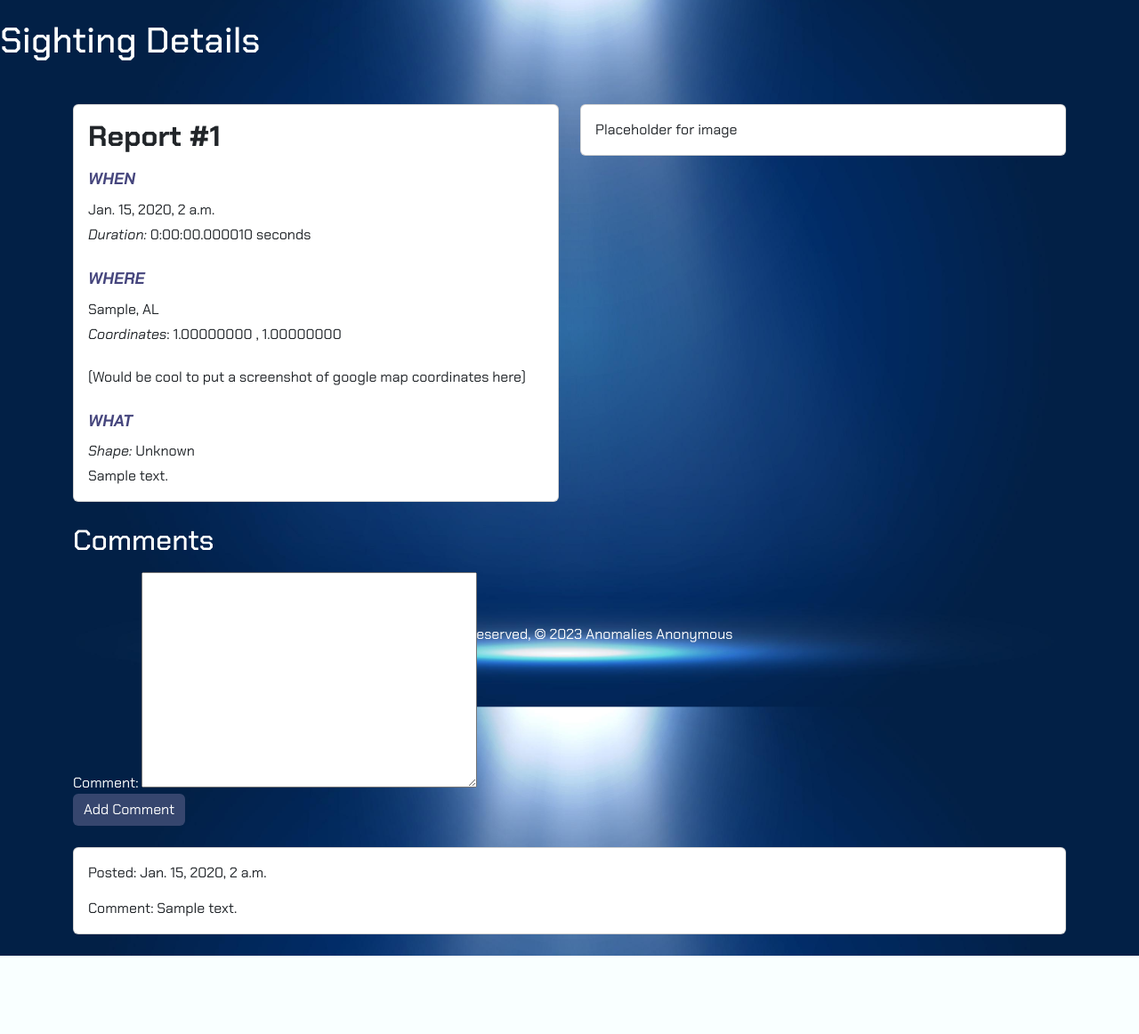
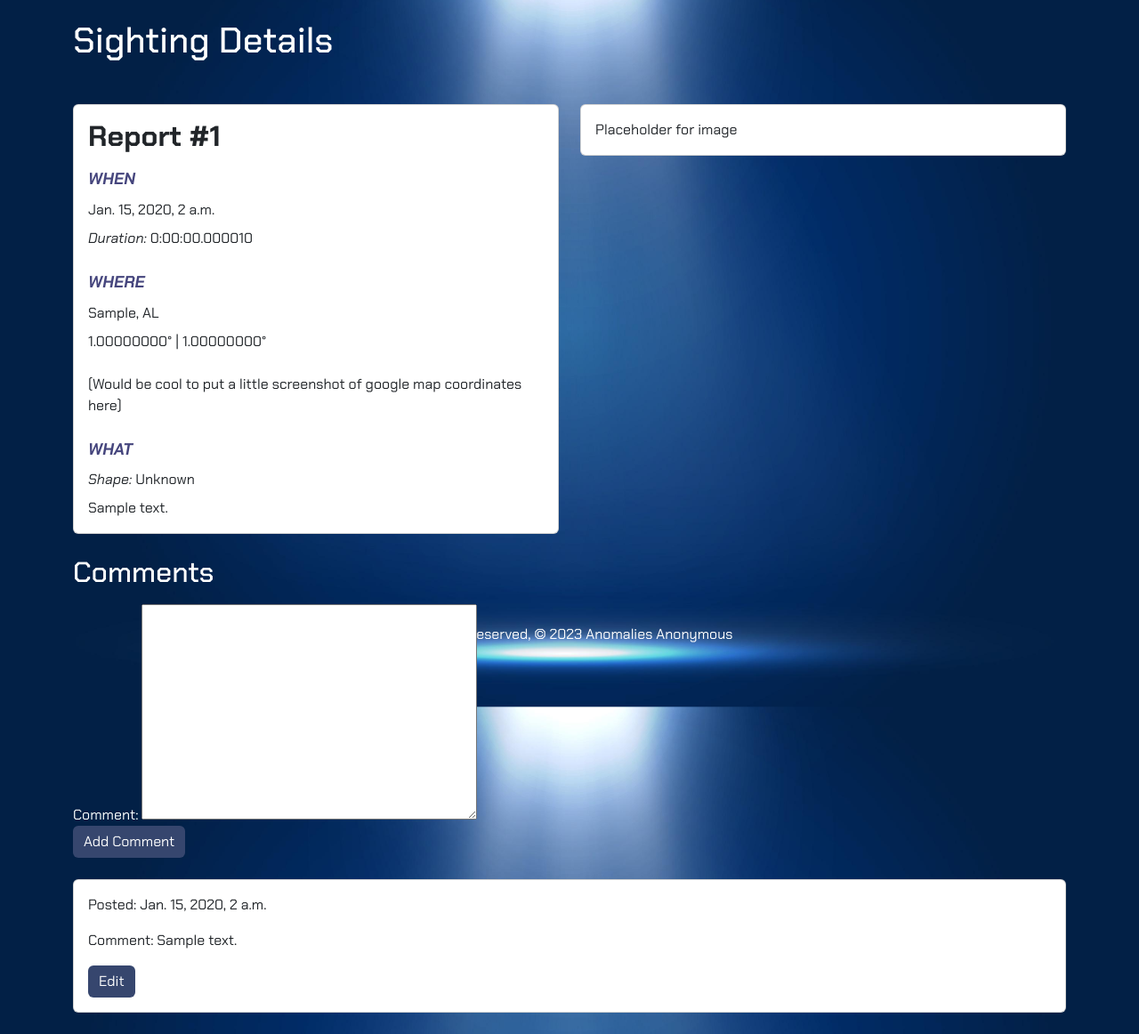
Before and after one commit to spbovarnick/anomalies-anonymous, a Django app: page /sightings/1/ in a window 1280 px wide. Shown: the part 59-1221 px from the top of the page at 89% size. Before the commit the page ends 1133 px from the top, so only its background shows below. Run offline with Django 4.2, Linux system fonts and the light colour scheme; tables that the repository leaves empty hold one stand-in row (values such as "Sample post"); some libraries are stand-ins or nearby versions.

Commit message:
edit comment button functional

```diff
--- a/anomaliesanonymous/main_app/models.py
+++ b/anomaliesanonymous/main_app/models.py
@@ -1,5 +1,5 @@
 from django.db import models
-
+from django.urls import reverse
 
 # Create your models here.
 class Sighting(models.Model):
@@ -101,5 +101,8 @@ class Comment(models.Model):
     date_posted = models.DateTimeField(auto_now_add=True)
     comment = models.TextField(max_length=300)
 
+    def get_absolute_url(self):
+        return reverse('detail', kwargs={'sighting_id': self.sighting.id})
+
     class Meta:
         ordering = ['-date_posted']
--- a/anomaliesanonymous/main_app/templates/about.html
+++ b/anomaliesanonymous/main_app/templates/about.html
@@ -2,5 +2,7 @@
 
 
 {% block content %}
-<h1>About</h1>
+<div class="container">
+    <h1 class="mb-5">About</h1>
+</div>
 {% endblock %}
--- a/anomaliesanonymous/main_app/templates/home.html
+++ b/anomaliesanonymous/main_app/templates/home.html
@@ -2,5 +2,7 @@
 
 
 {% block content %}
-<h1>Home</h1>
+<div class="container">
+    <h1 class="mb-5">Home</h1>
+</div>
 {% endblock %}
--- a/anomaliesanonymous/main_app/templates/sightings/detail.html
+++ b/anomaliesanonymous/main_app/templates/sightings/detail.html
@@ -2,23 +2,22 @@
 
 
 {% block content %}
-<h1 class="mb-5">Sighting Details</h1>
-
 <div class="container">
+  <h1 class="mb-5">Sighting Details</h1>
     <div class="row">
       <div class="col-lg-6 col-md-6 col-sm-12 mb-4">
         <div class="card">
           <div class="card-body">
             <h5 id="report-number" class="card-title mb-3">Report #{{ sighting.id }}</h5>
             <p class="card-text bold mb-2">WHEN</p>
-            <p class="card-text mb-1">{{ sighting.datetime }}</p>
-            <p class="card-text mb-4"><em>Duration: </em>{{ sighting.duration }} seconds</p>
+            <p class="card-text mb-2">{{ sighting.datetime }}</p>
+            <p class="card-text mb-4"><em>Duration: </em>{{ sighting.duration }}</p>
             <p class="card-text bold mb-2">WHERE</p>
-            <p class="card-text mb-1">{{ sighting.city }}, {{ sighting.state }}</p>
-            <p class="card-text mb-4"><em>Coordinates</em>: {{ sighting.latitude }} , {{ sighting.longitude }}</p>
-            <p class="card-text mb-4">(Would be cool to put a screenshot of google map coordinates here)</p>
+            <p class="card-text mb-2">{{ sighting.city }}, {{ sighting.state }}</p>
+            <p class="card-text mb-4">{{ sighting.latitude }}° | {{ sighting.longitude }}°</p>
+            <p class="card-text mb-4">(Would be cool to put a little screenshot of google map coordinates here)</p>
             <p class="card-text bold mb-2">WHAT</p>
-            <p class="card-text mb-1"><em>Shape:</em> {{ sighting.get_shape_display.capitalize }}</p>
+            <p class="card-text mb-2"><em>Shape:</em> {{ sighting.get_shape_display.capitalize }}</p>
             <p class="card-text">{{ sighting.description }}</p>
           </div>
         </div>
@@ -35,7 +34,7 @@
       <h2 class="card-title mb-3">Comments</h2>
 
 
-      <form action="{% url 'add_comment' sighting.id %}" method="POST" class="form">
+      <form action="{% url 'add_comment' sighting.id %}" method="POST">
         {% csrf_token %}
         <div class="form-group">
           {{ comment_form }}
@@ -43,17 +42,26 @@
         <button type="submit" class="btn btn-primary mb-4">Add Comment</button>
       </form>
 
+      {% if sighting.comment_set.all.count %}
+        {% for comment in sighting.comment_set.all %}
+          <div class="card mb-3">
+            <div class="card-body">
+              <p class="card-text">Posted: {{ comment.date_posted }}</p>
+              <p class="card-text">Comment: {{ comment.comment }}</p>
+              <a href="{% url 'edit_comment' sighting.id comment.id %}" class="btn">Edit</a>
+            </div>
 
-      {% for comment in sighting.comment_set.all %}
+            <!-- Delete Button -->
+          </div>
+        {% endfor %}
+      {% else %}
         <div class="card mb-3">
           <div class="card-body">
-            <p class="card-text">Posted: {{ comment.date_posted }}</p>
-            <p class="card-text">Comment: {{ comment.comment }}</p>
+            <p class="card-text">No comments yet.</p>
           </div>
         </div>
-      {% endfor %}
+      {% endif %}
 
     </div>
 </div>
-
 {% endblock %}
--- a/anomaliesanonymous/main_app/templates/sightings/index.html
+++ b/anomaliesanonymous/main_app/templates/sightings/index.html
@@ -2,9 +2,8 @@
 
 
 {% block content %}
-<h1 class="mb-5">Recent Sightings</h1>
-
 <div class="container">
+  <h1 class="mb-5">Recent Sightings</h1>
     <div class="row">
       {% for sighting in sightings %}
       <div class="col-md-6 col-lg-4 mb-4">
@@ -23,5 +22,4 @@
       {% endfor %}
     </div>
   </div>
-
 {% endblock %}
--- a/anomaliesanonymous/main_app/urls.py
+++ b/anomaliesanonymous/main_app/urls.py
@@ -6,4 +6,5 @@ urlpatterns = [
     path('sightings/', views.sightings_index, name='index'),
     path('sightings/<int:sighting_id>/', views.sightings_detail, name='detail'),
     path('sightings/<int:sighting_id>/add_comment/', views.add_comment, name='add_comment'),
+    path('sightings/<int:fk>/edit_comment/<int:pk>/', views.CommentEdit.as_view(), name='edit_comment'),
 ]
--- a/anomaliesanonymous/main_app/views.py
+++ b/anomaliesanonymous/main_app/views.py
@@ -1,4 +1,9 @@
+# Python modules
+
+# Django modules
 from django.shortcuts import render, redirect
+from django.views.generic.edit import UpdateView, DeleteView
+# App modules
 from .models import Sighting, Comment
 from .forms import CommentForm
 
@@ -7,14 +12,17 @@ from .forms import CommentForm
 def home(request):
     return render(request, 'home.html')
 
+
 def about(request):
     return render(request, 'about.html')
+
 
 def sightings_index(request):
     sightings = Sighting.objects.filter(id__lt=100).order_by('-datetime')
     return render(request, 'sightings/index.html', {
         'sightings': sightings
     })
+
 
 def sightings_detail(request, sighting_id):
     sighting = Sighting.objects.get(id=sighting_id)
@@ -24,6 +32,7 @@ def sightings_detail(request, sighting_id):
         'comment_form': comment_form,
     })
 
+
 def add_comment(request, sighting_id):
     form = CommentForm(request.POST)
     if form.is_valid():
@@ -31,3 +40,13 @@ def add_comment(request, sighting_id):
         new_comment.sighting_id = sighting_id
         new_comment.save()
     return redirect('detail', sighting_id=sighting_id)
+
+
+class CommentEdit(UpdateView):
+  model = Comment
+  fields = ['comment']
+
+
+# class CommentDelete(DeleteView):
+#   model = Comment
+#   success_url = '/sightings'
```
Also changed, not shown: anomaliesanonymous/main_app/templates/main_app/comment_form.html (added, +17 -0 lines).
